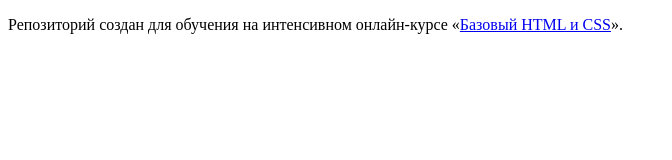
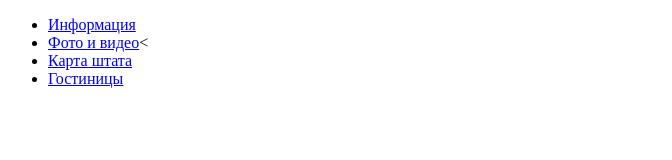
Before and after one commit to Morganaaa/232413-sedona, a plain HTML site: page index.html in a window 1280 px wide. Shown: the whole page, without its empty margins (0-672 px from the left). Drawn offline with Linux system fonts and the light colour scheme.

Commit message:
Сделала header

```diff
--- a/index.html
+++ b/index.html
@@ -5,8 +5,14 @@
     <title>HTML Academy: Седона</title>
   </head>
   <body>
-
-    <p>Репозиторий создан для обучения на интенсивном онлайн‑курсе «<a href="https://htmlacademy.ru/intensive/htmlcss">Базовый HTML и CSS</a>».</p>
+    <header class="main-header">
+      <nav class="main-navigation">
+        <ul>
+          <li><a href="#">Информация</a></li>
+          <li><a href="#">Фото и видео</a><</li>
+          <li><a href="#">Карта штата</a></li>
+          <li><a href="#">Гостиницы</a></li>
+    </header>
 
   </body>
 </html>
```
